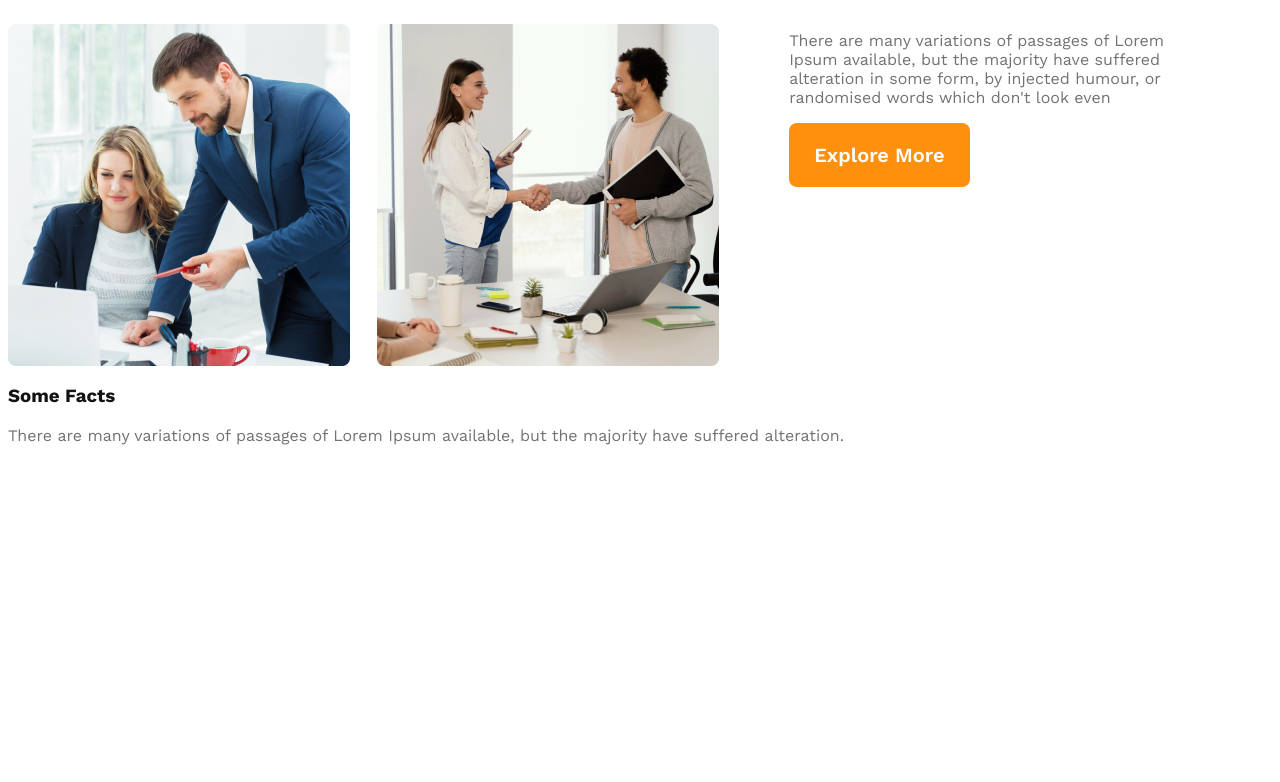
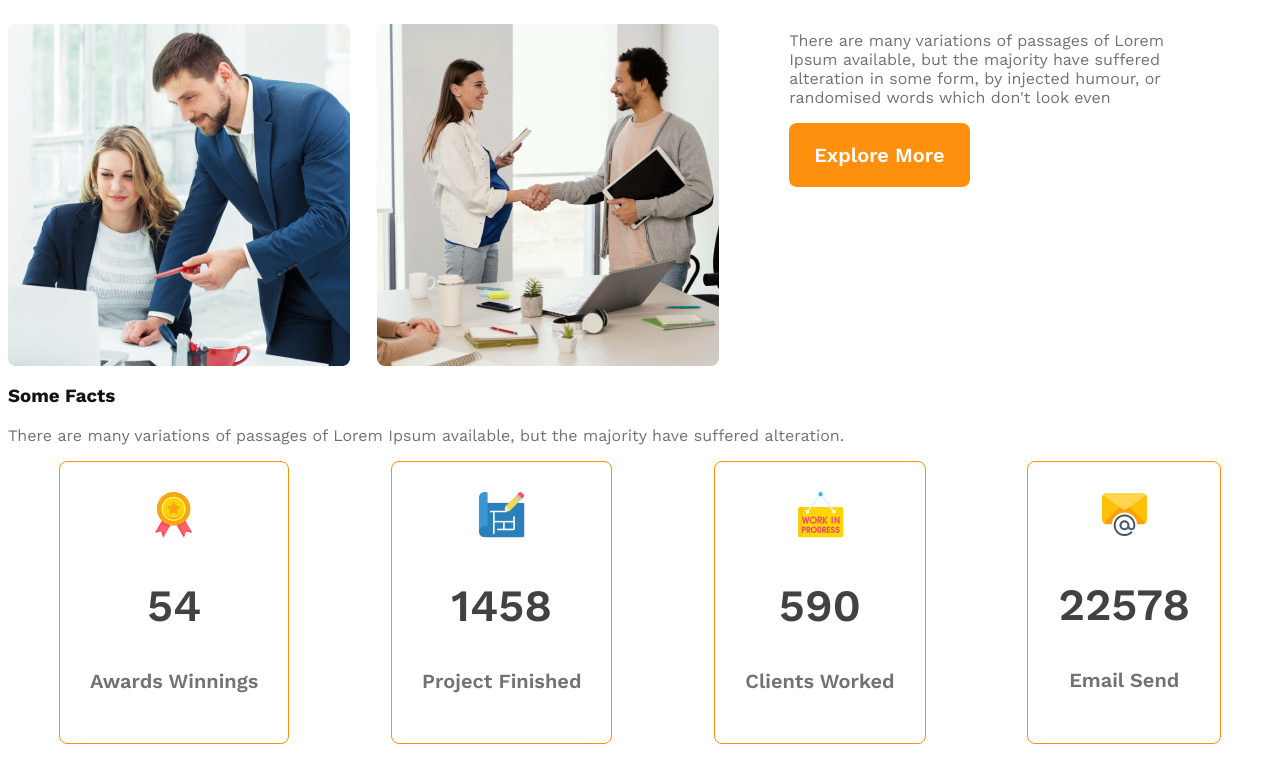
Before and after one commit to isaiful508/g3-architects-website, a plain HTML site: page index.html in a window 1280 px wide. Shown: the part 1343-2125 px from the top of the page. Before the commit the page ends 1858 px from the top, so only its background shows below. Drawn offline with nearby package versions, Linux system fonts and the light colour scheme.

Commit message:
added facts card container

```diff
--- a/index.html
+++ b/index.html
@@ -69,6 +69,28 @@
         <section class="facts">
             <h3 class="section-title">Some Facts</h3>
             <p class="text-light-gray">There are many variations of passages of Lorem Ipsum available, but the majority have suffered alteration.</p>
+            <div class="facts-card-container">
+                <div class="card">
+                    <img src="./images/icons/ribon.png" alt="">
+                    <h2 class="card-stats">54</h2>
+                    <p class="card-title text-light-gray">Awards Winnings</p>
+                </div>
+                <div class="card">
+                    <img src="./images/icons/projects.png" alt="">
+                    <h2 class="card-stats">1458</h2>
+                    <p class="card-title text-light-gray">Project Finished</p>
+                </div>
+                <div class="card">
+                    <img src="./images/icons/customers.png" alt="">
+                    <h2 class="card-stats">590</h2>
+                    <p class="card-title text-light-gray">Clients Worked</p>
+                </div>
+                <div class="card">
+                    <img src="./images/icons/email.png" alt="">
+                    <h2 class="card-stats">22578</h2>
+                    <p class="card-title text-light-gray">Email Send</p>
+                </div>
+            </div>
         </section>
     </main>
     <footer>
--- a/style/style.css
+++ b/style/style.css
@@ -16,9 +16,11 @@
     border: 0;
     cursor: pointer;
 }
-.text-light-gray{
+
+.text-light-gray {
     color: #727272;
 }
+
 .section-title {
     color: #131313;
     font-size: 2.8 rem;
@@ -107,9 +109,10 @@ main {
     padding-right: 4.375rem;
 }
 
-.teams-title{
+.teams-title {
     font-size: 2.81rem;
 }
+
 .teams-title .quick-list {
 
     font-weight: 500;
@@ -123,6 +126,29 @@ main {
 
 }
 
+.facts-card-container {
+    display: flex;
+    justify-content: space-around;
+}
+
+.facts-card-container .card {
+    border-radius: 8px;
+    border: 1px solid #FF900E;
+    text-align: center;
+    padding:30px;
+}
+.facts-card-container .card-title{
+    font-weight: 600;
+    font-size: 1.25rem;
+    margin-top: 5px;
+}
+
+.facts-card-container .card-stats {
+    color: #424242;
+    font-size: 2.8rem;
+    font-weight: 600;
+
+}
 
 
 
@@ -140,9 +166,11 @@ main {
     .teams-container {
         flex-direction: column;
     }
-    .teams-img-container{
+
+    .teams-img-container {
         grid-template-columns: 1fr;
     }
+
     .teams-content {
         padding-left: 1.25rem;
         padding-right: 1.25rem;
```
Lines whose indentation alone changed are shown as unchanged.
